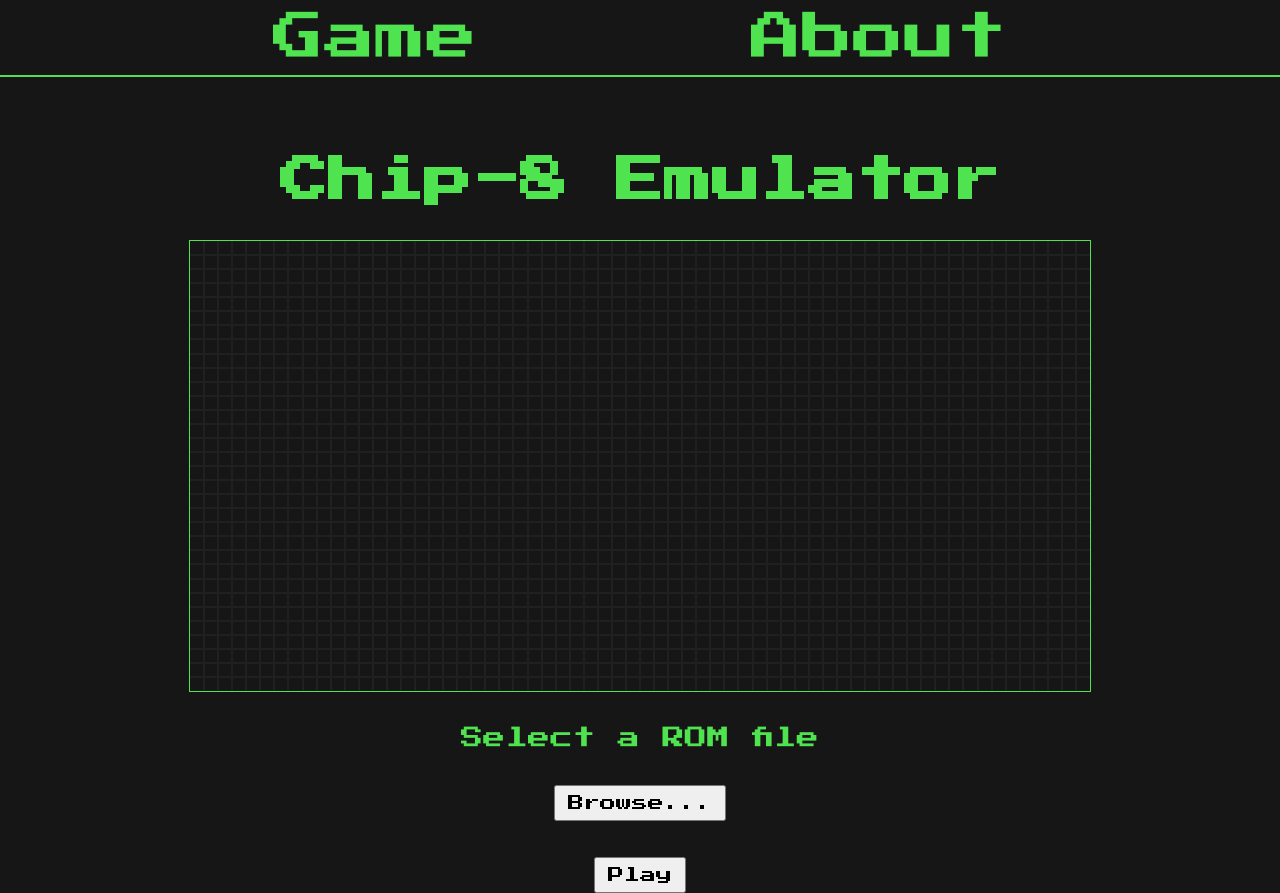
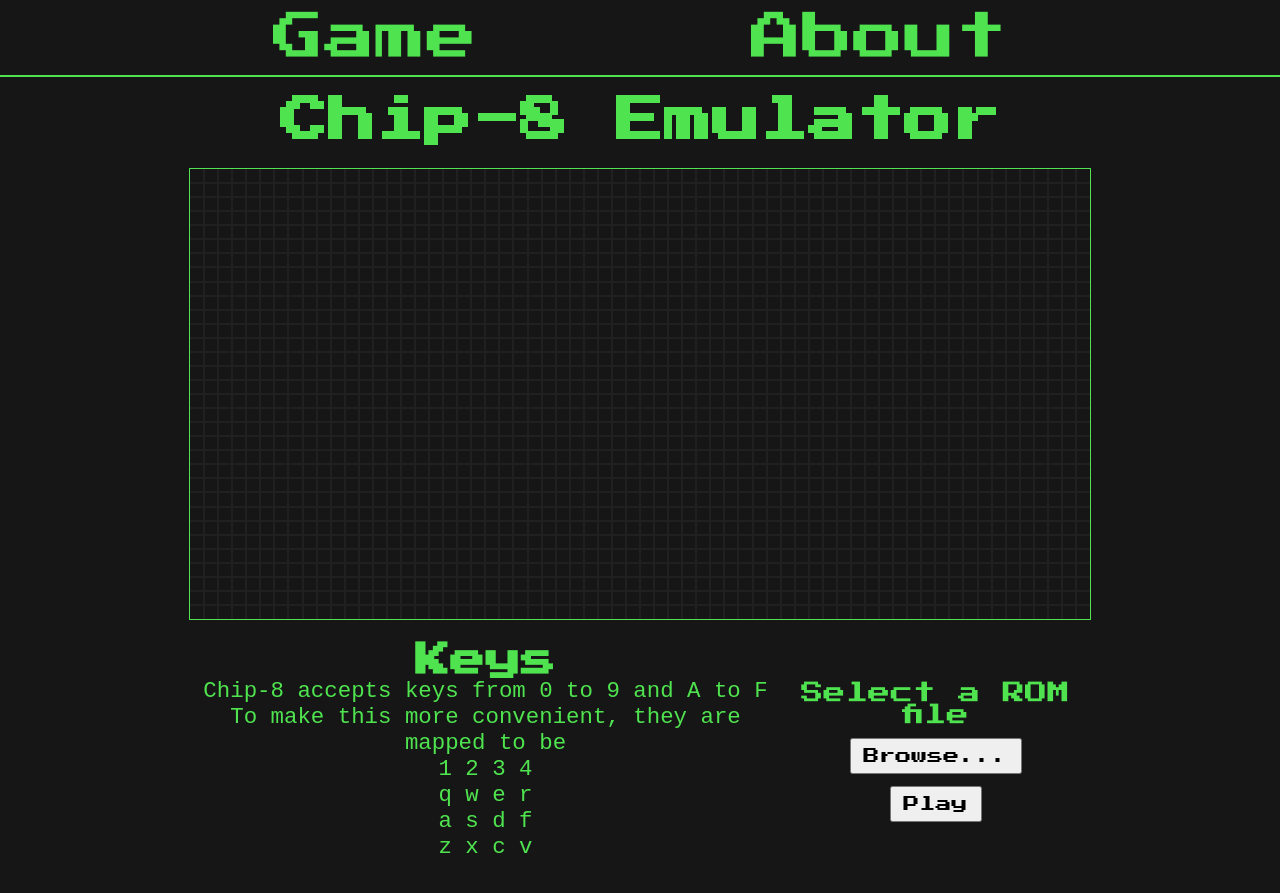
Before and after one commit to tylerhand1/chip8js, a React (Vite) app: page / in a window 1280 px wide. After the commit the page ends 860 px from the top, so only its background shows below. Built offline with nearby package versions, Linux system fonts and the light colour scheme.

Commit message:
Add key info to home page

```diff
--- a/src/components/GamePlayer.tsx
+++ b/src/components/GamePlayer.tsx
@@ -9,8 +9,21 @@ const GamePlayer = () => {
       <div className='screen-container'>
         <Screen />
       </div>
-      <GameUploadForm />
-      <PlayButton />
+      <div className='info-btns-container'>
+        <div className='key-info-container'>
+          <h2>Keys</h2>
+          <p>Chip-8 accepts keys from 0 to 9 and A to F</p>
+          <p>To make this more convenient, they are mapped to be</p>
+          <p>1 2 3 4</p>
+          <p>q w e r</p>
+          <p>a s d f</p>
+          <p>z x c v</p>
+        </div>
+        <div className='btns-container'>
+          <GameUploadForm />
+          <PlayButton />
+        </div>
+      </div>
     </main>
   );
 };
--- a/src/styles/index.css
+++ b/src/styles/index.css
@@ -33,7 +33,7 @@ body {
   display: flex;
   flex-direction: column;
   align-items: center;
-  gap: 120px;
+  gap: 50px;
 }
 
 body,
@@ -111,6 +111,14 @@ a {
   background-color: #4fe44f;
 }
 
+.btns-container {
+  display: flex;
+  flex-direction: column;
+  justify-content: center;
+  align-items: center;
+  gap: 12px;
+}
+
 label {
   text-align: center;
   font-size: 1.4rem;
@@ -161,7 +169,7 @@ input[type='button'] {
   }
 
   #root {
-    gap: 80px;
+    gap: 20px;
   }
 
   header {
@@ -186,6 +194,15 @@ input[type='button'] {
   }
 
   main {
-    gap: 36px;
+    gap: 24px;
+  }
+
+  .info-btns-container {
+    display: flex;
+    align-items: center;
+  }
+
+  .info-btns-container p {
+    font-size: 1.4rem;
   }
 }
```
